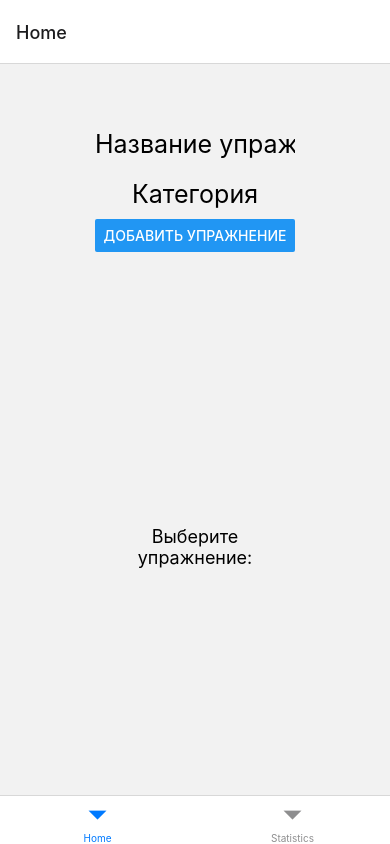
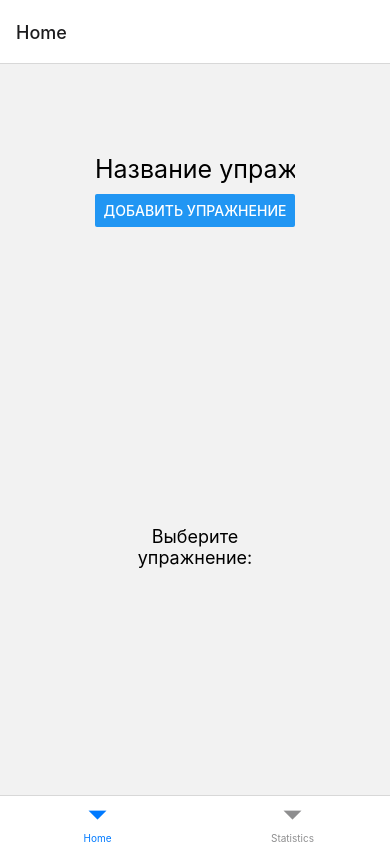
Before and after one commit to VeryStone69/react_native_todo, a React Native app: screen /Home in a window 390 px wide. Built offline with nearby package versions, Linux system fonts and the light colour scheme.

Commit message:
update: delete input "category"

```diff
--- a/common/component/AddExerciseForm/AddExerciseForm.tsx
+++ b/common/component/AddExerciseForm/AddExerciseForm.tsx
@@ -3,7 +3,6 @@ import {View, TextInput, Button} from 'react-native';
 
 export type ExerciseData = {
     exerciseName: string;
-    category: string;
 }
 
 type AddExerciseFormProps = {
@@ -12,12 +11,10 @@ type AddExerciseFormProps = {
 
 export const AddExerciseForm= (props:AddExerciseFormProps) => {
     const [exerciseName, setExerciseName] = useState('');
-    const [category, setCategory] = useState('');
 
     const handleAddExercise = () => {
-        props.onAddExercise({exerciseName, category});
+        props.onAddExercise({exerciseName});
         setExerciseName('');
-        setCategory('');
     };
 
     return (
@@ -28,12 +25,6 @@ export const AddExerciseForm= (props:AddExerciseFormProps) => {
                 value={exerciseName}
                 onChangeText={setExerciseName}
             />
-            <TextInput
-                style={{width:200,height:50, fontSize:25, textAlign:"center"}}
-                placeholder="Категория"
-                value={category}
-                onChangeText={setCategory}
-            />
                 <Button title="Добавить упражнение" onPress={handleAddExercise} />
 
         </View>
```
